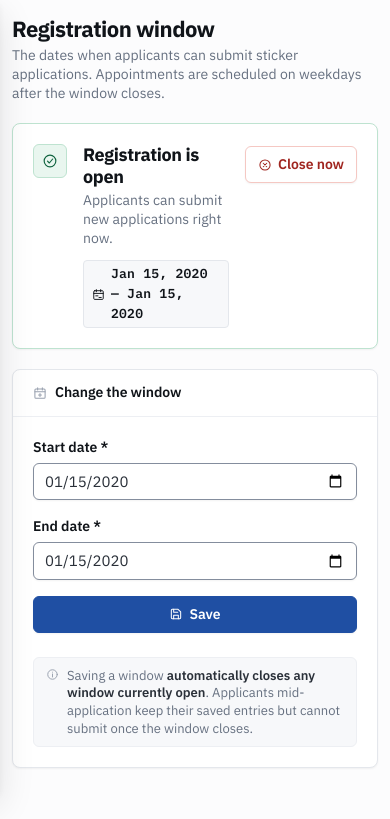
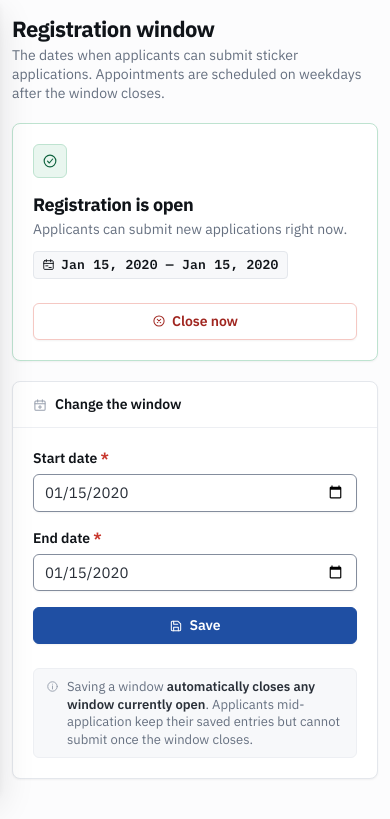
Before and after one commit to Hansyel-droid/Pal_Gate, a Django app: page /sticker-admin/registration-window/ in a window 390 px wide. Shown: the part 52-871 px from the top of the page. Run offline with Django 5.2, Linux system fonts and the light colour scheme; a user stored in the database is signed in; data comes from the database, SQL or seed files in the repository; tables that the repository leaves empty hold one stand-in row (values such as "Sample post"); some libraries are stand-ins or nearby versions.

Commit message:
Fix mobile UI: wizard step-number centering, status-panel overlap, red required asterisks
- _wizard.html: collapse whitespace inside .step-num span so the
  digit/checkmark is the only content place-items:center has to
  center (was off-center on every step, not just some).
- base.html: stack .status-panel into a column on <=768px so the
  action button no longer overlaps the status heading/body text.
- base.html: add .required-mark (red) CSS class.
- register.html, step1.html, step2.html, and the three admin forms
  that mark required fields (issue_sticker, registration_window,
  appointment_dates, application_detail): wrap every required-field
  asterisk in <span class="required-mark"> so it reads as a signal,
  not a stray character.

```diff
--- a/templates/base.html
+++ b/templates/base.html
@@ -917,6 +917,15 @@
             margin-bottom: var(--s1);
         }
 
+        /* The asterisk marking a required field is the one character in a
+           label that isn't decoration — it changes what the applicant has
+           to do. Colour is what makes it read as a signal instead of
+           punctuation. */
+        .required-mark {
+            color: var(--danger);
+            font-weight: 700;
+        }
+
         .form-control, .form-select {
             background: var(--surface);
             border: 1px solid var(--border-control);
@@ -2140,6 +2149,21 @@
                 font-size: var(--fs-2xs);
             }
             .wizard-connector { margin: 0 var(--s1); }
+
+            /* The panel's row layout (icon, text, action button) doesn't fit
+               a phone width — the button was overlapping the status text
+               instead of sitting after it. Stack the three pieces instead. */
+            .status-panel {
+                flex-direction: column;
+                align-items: stretch;
+            }
+            .status-panel-action {
+                padding-top: 0;
+                margin-top: var(--s2);
+            }
+            .status-panel-action .btn {
+                width: 100%;
+            }
         }
 
         @media (max-width: 420px) {
--- a/templates/sticker_admin/application_detail.html
+++ b/templates/sticker_admin/application_detail.html
@@ -303,7 +303,7 @@
                     {% csrf_token %}
                     <div class="mb-3">
                         <label class="form-label" for="rejection_reason">
-                            Reason for rejection *
+                            Reason for rejection <span class="required-mark">*</span>
                         </label>
                         <textarea id="rejection_reason" name="rejection_reason" class="form-control"
                                   rows="3" aria-describedby="reject_help"
--- a/templates/sticker_admin/appointment_dates.html
+++ b/templates/sticker_admin/appointment_dates.html
@@ -58,11 +58,11 @@
                     {% csrf_token %}
                     <input type="hidden" name="action" value="activate_range">
                     <div class="mb-3">
-                        <label for="id_range_start" class="form-label">From *</label>
+                        <label for="id_range_start" class="form-label">From <span class="required-mark">*</span></label>
                         <input id="id_range_start" type="date" name="range_start" class="form-control" required>
                     </div>
                     <div class="mb-4">
-                        <label for="id_range_end" class="form-label">To *</label>
+                        <label for="id_range_end" class="form-label">To <span class="required-mark">*</span></label>
                         <input id="id_range_end" type="date" name="range_end" class="form-control" required>
                     </div>
                     <button type="submit" class="btn btn-primary w-100">
--- a/templates/sticker_admin/issue_sticker.html
+++ b/templates/sticker_admin/issue_sticker.html
@@ -141,7 +141,7 @@
                     <form method="post" id="issue-form">
                         {% csrf_token %}
                         <div class="mb-4">
-                            <label for="rfid_uid" class="form-label">RFID tag UID *</label>
+                            <label for="rfid_uid" class="form-label">RFID tag UID <span class="required-mark">*</span></label>
                             <div class="input-group">
                                 <input type="text" name="rfid_uid" id="rfid_uid"
                                        class="form-control form-control-lg"
--- a/templates/sticker_admin/registration_window.html
+++ b/templates/sticker_admin/registration_window.html
@@ -66,12 +66,12 @@
                 <input type="hidden" name="action" value="save">
                 <div class="row g-3 align-items-end">
                     <div class="col-sm-5">
-                        <label for="id_start_date" class="form-label">Start date *</label>
+                        <label for="id_start_date" class="form-label">Start date <span class="required-mark">*</span></label>
                         <input id="id_start_date" type="date" name="start_date" class="form-control" required
                                value="{% if current_window %}{{ current_window.start_date|date:'Y-m-d' }}{% endif %}">
                     </div>
                     <div class="col-sm-5">
-                        <label for="id_end_date" class="form-label">End date *</label>
+                        <label for="id_end_date" class="form-label">End date <span class="required-mark">*</span></label>
                         <input id="id_end_date" type="date" name="end_date" class="form-control" required
                                value="{% if current_window %}{{ current_window.end_date|date:'Y-m-d' }}{% endif %}">
                     </div>
```
Also changed, not shown: templates/accounts/register.html (+6 -6 lines), templates/applications/_wizard.html (+1 -7 lines), templates/applications/step1.html (+4 -4 lines), templates/applications/step2.html (+5 -5 lines).
